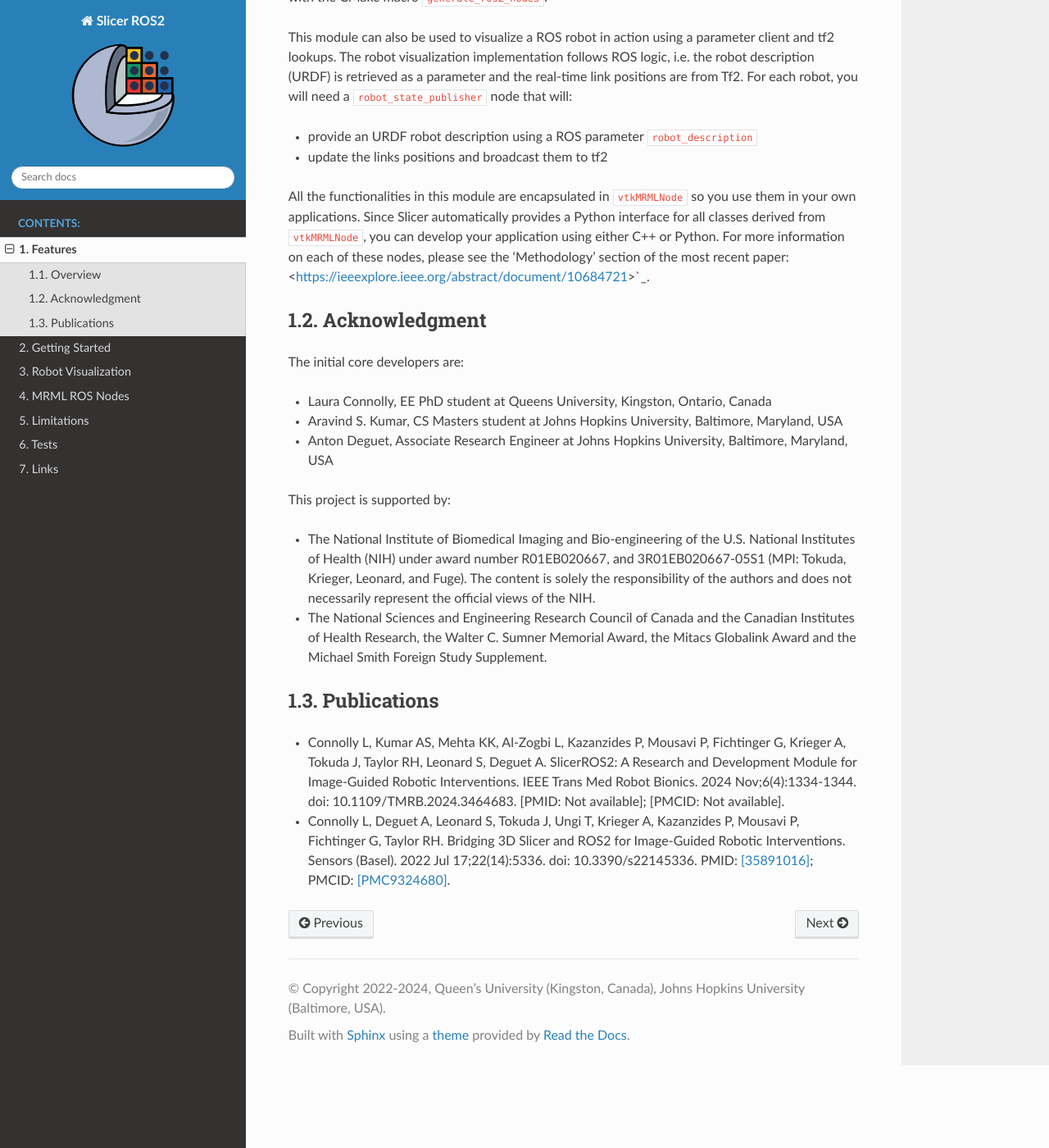
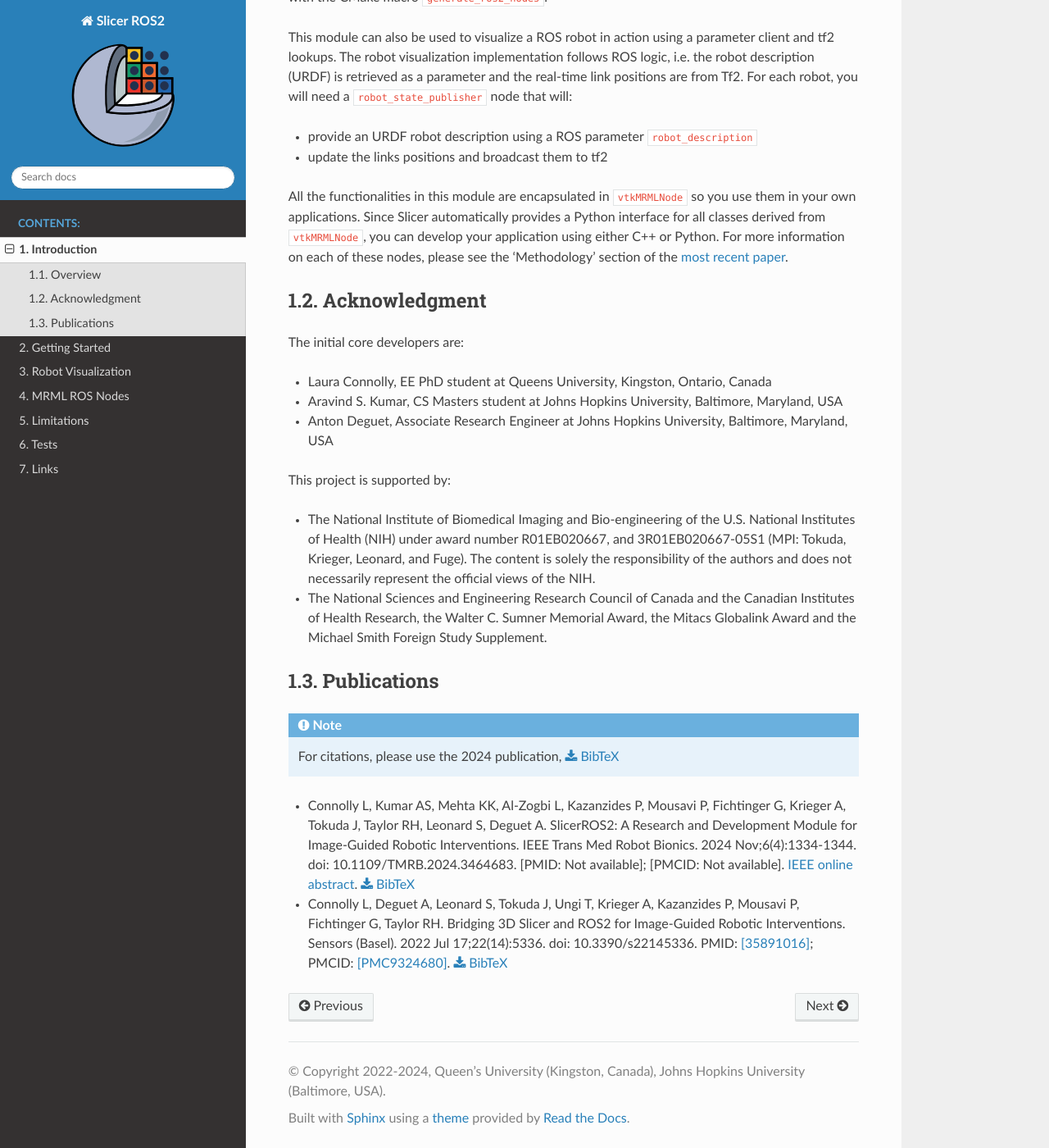
Before and after one commit to rosmed/slicer_ros2_module, a Sphinx documentation site: the page built from docs/pages/features.rst, in a window 1280 px wide and 1400 px high, scrolled down 327 px. Shown: the whole window at 82% size. Built offline with Sphinx 7.4.7 and the Read the Docs theme 3.1.0, drawn with Linux system fonts in a browser that asks for light colours; some of the changed text lies outside the part shown.

Commit message:
docs: updated publications section

```diff
--- /dev/null
+++ b/docs/images/connolly2022.bib
@@ -0,0 +1,12 @@
+@article{Connolly2022,
+title = {Bridging 3D Slicer and ROS2 for Image-Guided Robotic Interventions},
+author = {Laura Connolly and Anton Deguet and Simon Leonard and Junichi Tokuda and Tamas Ungi and Axel Krieger and Peter Kazanzides and Parvin Mousavi and Gabor Fichtinger and Russell H Taylor},
+doi = {10.3390/s22145336},
+year = {2022},
+date = {2022-07-01},
+journal = {Sensors},
+volume = {22},
+keywords = {},
+pubstate = {published},
+tppubtype = {article}
+}
--- /dev/null
+++ b/docs/images/connolly2024.bib
@@ -0,0 +1,10 @@
+@ARTICLE{10684721,
+  author={Connolly, Laura and Kumar, Aravind S. and Ketan Mehta, Kapi and Al-Zogbi, Lidia and Kazanzides, Peter and Mousavi, Parvin and Fichtinger, Gabor and Krieger, Axel and Tokuda, Junichi and Taylor, Russell H. and Leonard, Simon and Deguet, Anton},
+  journal={IEEE Transactions on Medical Robotics and Bionics},
+  title={SlicerROS2: A Research and Development Module for Image-Guided Robotic Interventions},
+  year={2024},
+  volume={6},
+  number={4},
+  pages={1334-1344},
+  keywords={Three-dimensional displays;Robot kinematics;Medical robotics;Biomedical imaging;Robot sensing systems;Motion planning;Visualization;Image-guidance;robotics;3D Slicer;ROS2;research prototyping;virtual fixtures;motion planning},
+  doi={10.1109/TMRB.2024.3464683}}
--- a/docs/pages/features.rst
+++ b/docs/pages/features.rst
@@ -1,7 +1,7 @@
 
-""""""""
-Features
-""""""""
+""""""""""""
+Introduction
+""""""""""""
 
 ========
 Overview
@@ -12,7 +12,8 @@ and 3D Slicer.
 
 This module currently supports ROS 2 topics (subscribers and
 publishers), tf2 (broadcasters and lookups) as well as a parameter
-client (no server yet).  Users can add new publishers and subscribers with the CMake macro ``generate_ros2_nodes``.
+client (no server yet).  Users can add new publishers and subscribers
+with the CMake macro ``generate_ros2_nodes``.
 
 This module can also be used to visualize a ROS robot in action using a
 parameter client and tf2 lookups.  The robot visualization
@@ -29,8 +30,9 @@ All the functionalities in this module are encapsulated in
 ``vtkMRMLNode`` so you use them in your own applications.  Since
 Slicer automatically provides a Python interface for all classes
 derived from ``vtkMRMLNode``, you can develop your application using
-either C++ or Python. For more information on each of these nodes, please see the 'Methodology' section of the most recent
-paper: <https://ieeexplore.ieee.org/abstract/document/10684721>`_.
+either C++ or Python. For more information on each of these nodes,
+please see the 'Methodology' section of the `most recent paper
+<https://ieeexplore.ieee.org/abstract/document/10684721>`_.
 
 ===============
 Acknowledgment
@@ -50,5 +52,27 @@ This project is supported by:
 ============
 Publications
 ============
-- Connolly L, Kumar AS, Mehta KK, Al-Zogbi L, Kazanzides P, Mousavi P, Fichtinger G, Krieger A, Tokuda J, Taylor RH, Leonard S, Deguet A. SlicerROS2: A Research and Development Module for Image-Guided Robotic Interventions. IEEE Trans Med Robot Bionics. 2024 Nov;6(4):1334-1344. doi: 10.1109/TMRB.2024.3464683. [PMID: Not available]; [PMCID: Not available].
-- Connolly L, Deguet A, Leonard S, Tokuda J, Ungi T, Krieger A, Kazanzides P, Mousavi P, Fichtinger G, Taylor RH. Bridging 3D Slicer and ROS2 for Image-Guided Robotic Interventions. Sensors (Basel). 2022 Jul 17;22(14):5336. doi: 10.3390/s22145336. PMID: `[35891016] <https://pubmed.ncbi.nlm.nih.gov/35891016/>`_; PMCID: `[PMC9324680] <https://www.ncbi.nlm.nih.gov/pmc/articles/PMC9324680/>`_.
+
+.. note::
+
+   For citations, please use the 2024 publication, :download:`BibTeX
+   </images/connolly2024.bib>`
+
+- Connolly L, Kumar AS, Mehta KK, Al-Zogbi L, Kazanzides P, Mousavi P,
+  Fichtinger G, Krieger A, Tokuda J, Taylor RH, Leonard S,
+  Deguet A. SlicerROS2: A Research and Development Module for
+  Image-Guided Robotic Interventions. IEEE Trans Med Robot
+  Bionics. 2024 Nov;6(4):1334-1344. doi:
+  10.1109/TMRB.2024.3464683. [PMID: Not available]; [PMCID: Not
+  available].  `IEEE online abstract
+  <https://ieeexplore.ieee.org/abstract/document/10684721>`_.
+  :download:`BibTeX </images/connolly2024.bib>`
+
+- Connolly L, Deguet A, Leonard S, Tokuda J, Ungi T, Krieger A,
+  Kazanzides P, Mousavi P, Fichtinger G, Taylor RH. Bridging 3D Slicer
+  and ROS2 for Image-Guided Robotic Interventions. Sensors
+  (Basel). 2022 Jul 17;22(14):5336. doi: 10.3390/s22145336. PMID:
+  `[35891016] <https://pubmed.ncbi.nlm.nih.gov/35891016/>`_; PMCID:
+  `[PMC9324680]
+  <https://www.ncbi.nlm.nih.gov/pmc/articles/PMC9324680/>`_.
+  :download:`BibTeX </images/connolly2022.bib>`
```
